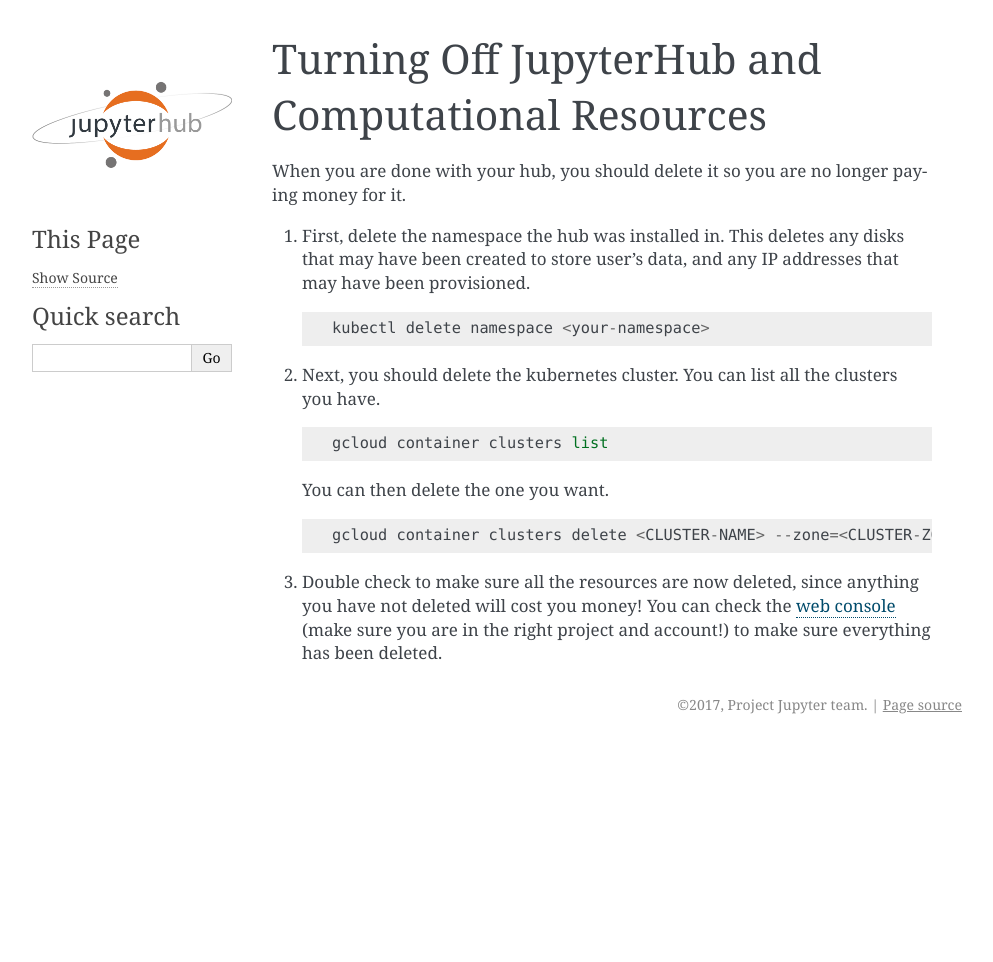
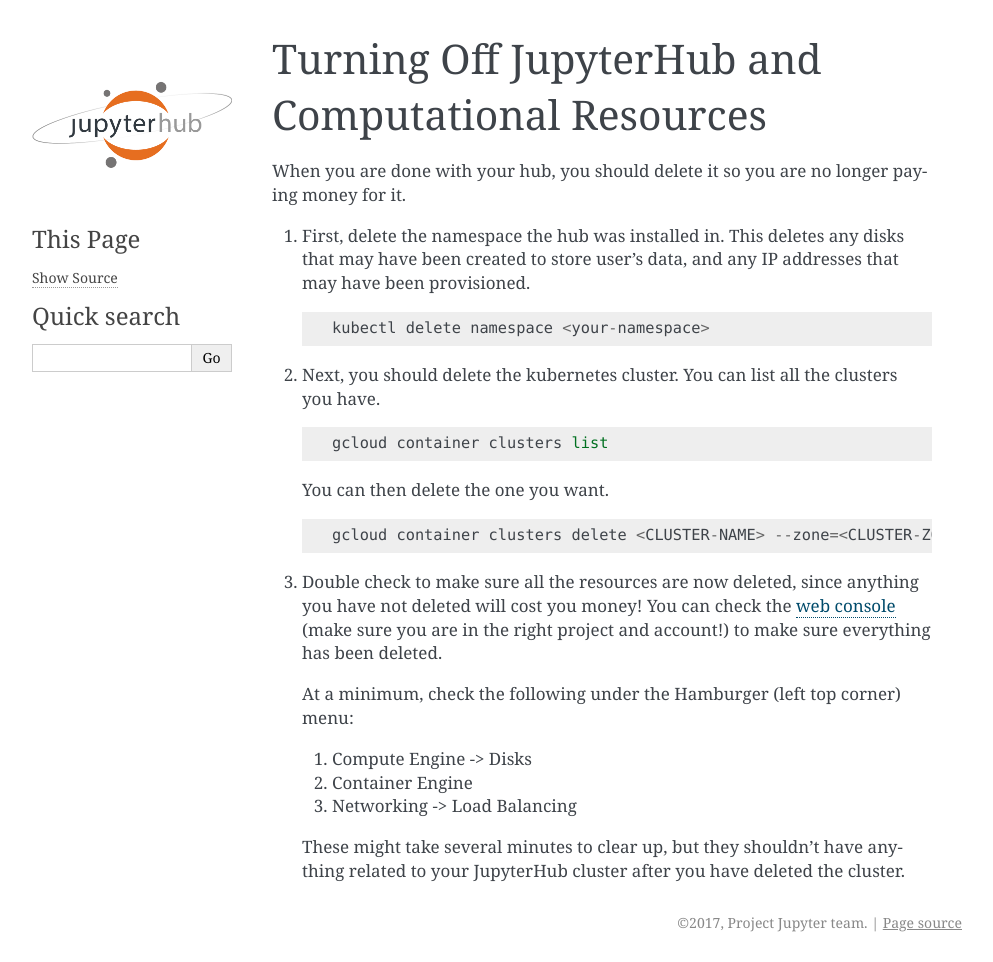
Before and after one commit to jupyterhub/zero-to-jupyterhub-k8s, a Sphinx documentation site: the page built from doc/source/turn-off.rst, in a window 1280 px wide. Shown: the whole page, without its empty margins (148-1141 px from the left). Built offline with Sphinx 7.4.7, drawn with Linux system fonts in a browser that asks for light colours; before the commit the page ends 900 px from its top, so only the background shows below that.

Commit message:
Suggeste things to check

```diff
--- a/doc/source/turn-off.rst
+++ b/doc/source/turn-off.rst
@@ -31,3 +31,12 @@
    have not deleted will cost you money! You can check the `web console <https://console.cloud.google.com>`_
    (make sure you are in the right project and account!) to make sure everything
    has been deleted.
+
+   At a minimum, check the following under the Hamburger (left top corner) menu:
+
+   1. Compute Engine -> Disks
+   2. Container Engine
+   3. Networking -> Load Balancing
+
+   These might take several minutes to clear up, but they shouldn't have anything
+   related to your JupyterHub cluster after you have deleted the cluster.
```
